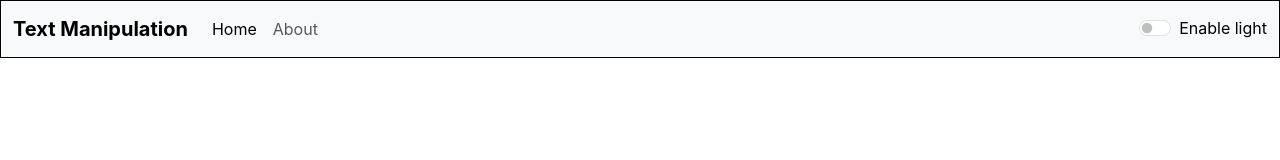
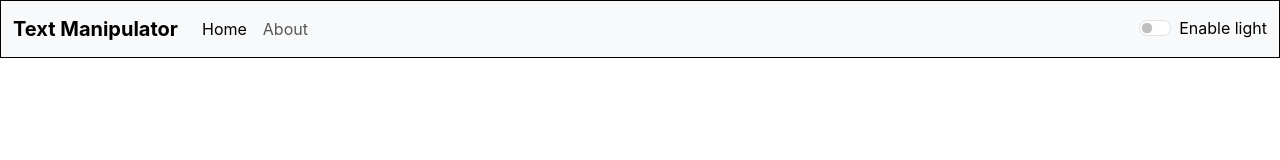
Before and after one commit to AshishSK123/my-app, a React (Create React App) app: page / in a window 1280 px wide. Shown: the top 160 px of the page. Built offline with nearby package versions, Linux system fonts and the light colour scheme.

Commit message:
Update App.js

```diff
--- a/src/App.js
+++ b/src/App.js
@@ -40,7 +40,7 @@ function App() {
   return (
     <>
       <Router>
-        <Navbar title={"Text Manipulation"} mode={mode} toggleMode={toggleMode} />
+        <Navbar title={"Text Manipulator"} mode={mode} toggleMode={toggleMode} />
         <Alert msg={msg} />
         <div className="container">
           <Routes>
```
